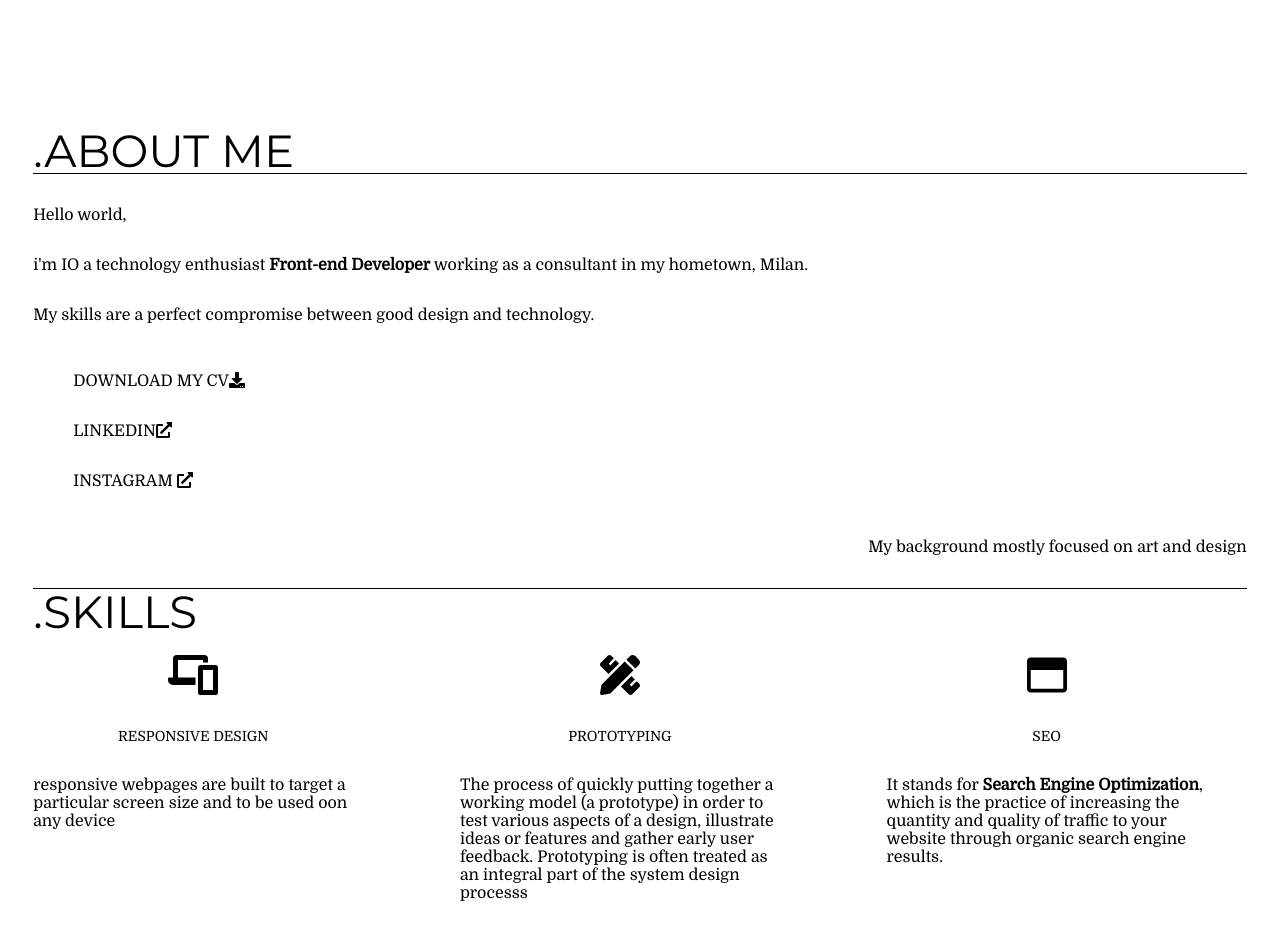
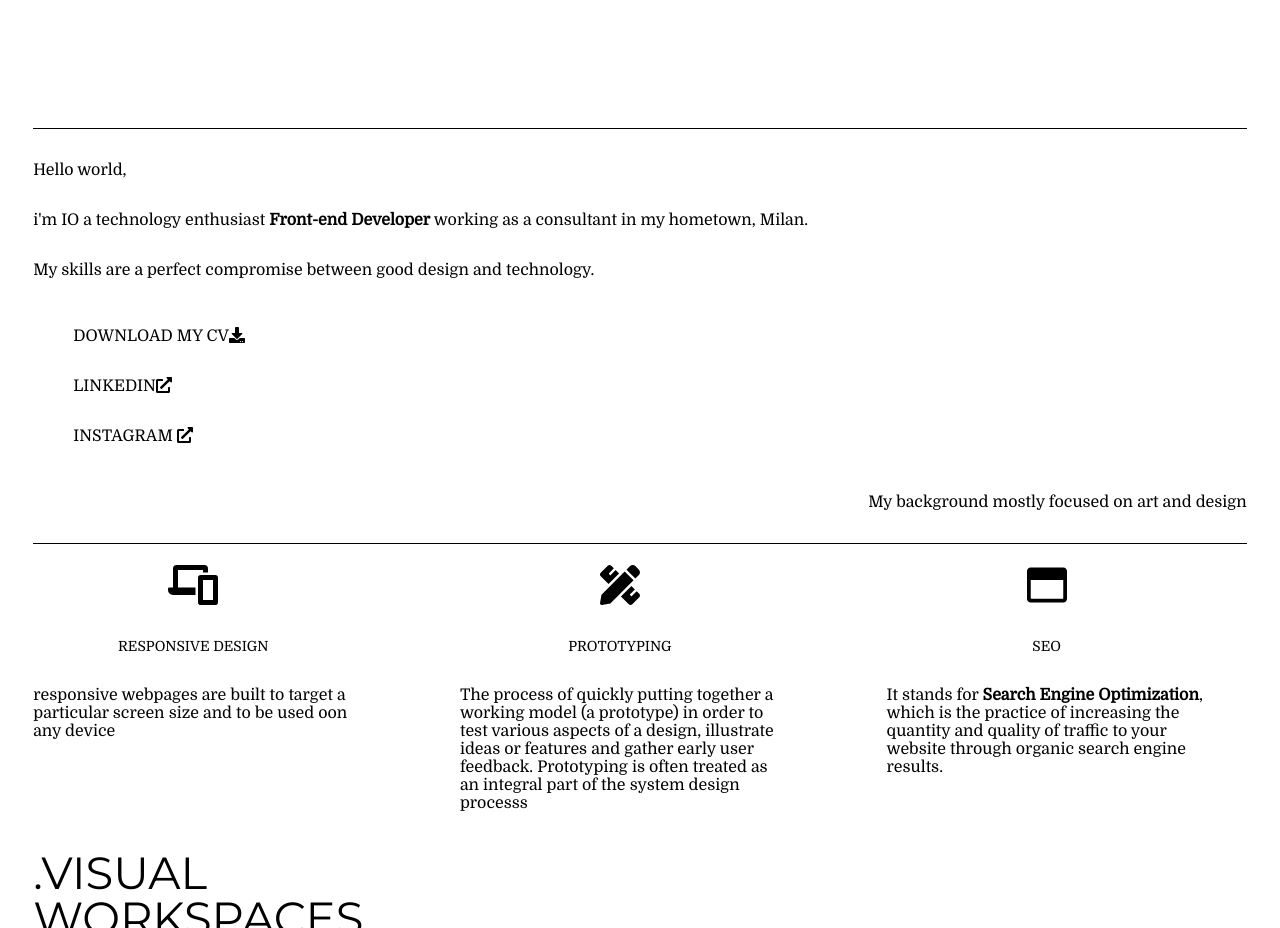
Before and after one commit to eroenegativo/my-portfolio, a Vue app: page / in a window 1280 px wide. Shown: the part 900-1828 px from the top of the page. Built offline with nearby package versions, Linux system fonts and the light colour scheme.

Commit message:
hide titles

```diff
--- a/src/components/carousel.vue
+++ b/src/components/carousel.vue
@@ -1,6 +1,6 @@
 <template>
 <section id="skillset" >
-  <h2 class="section-title">skills</h2>
+  <!--<h2 class="section-title">skills</h2>-->
 <VueSlickCarousel v-bind="settings">
     <div class="slide">
       <svg aria-hidden="true" focusable="false" data-prefix="fas" data-icon="phone-laptop" role="img" xmlns="http://www.w3.org/2000/svg" viewBox="0 0 640 512" class="svg-inline--fa fa-phone-laptop fa-w-20 fa-5x"><path fill="currentColor" d="M604 128H420a36 36 0 0 0-36 36v312a36 36 0 0 0 36 36h184a36 36 0 0 0 36-36V164a36 36 0 0 0-36-36zm-28 320H448V192h128zM128 64h320v32h64V48a48.1 48.1 0 0 0-47.91-48H111.91A48.1 48.1 0 0 0 64 48v240H16a16 16 0 0 0-16 16v16a64.14 64.14 0 0 0 63.91 64H352v-96H128z" class=""></path></svg>
--- a/src/pages/About.vue
+++ b/src/pages/About.vue
@@ -1,6 +1,6 @@
 <template>
   <section v-onscroll id="about">
-     <h2 class="section-title">About me</h2>
+     <!--<h2 class="section-title">About me</h2>-->
     <div class="column align-center">
       <div class="box">
           <div class="box-wrapper">
```
Also changed, not shown: 13 other files (tests, documents, lock files or other folders).
